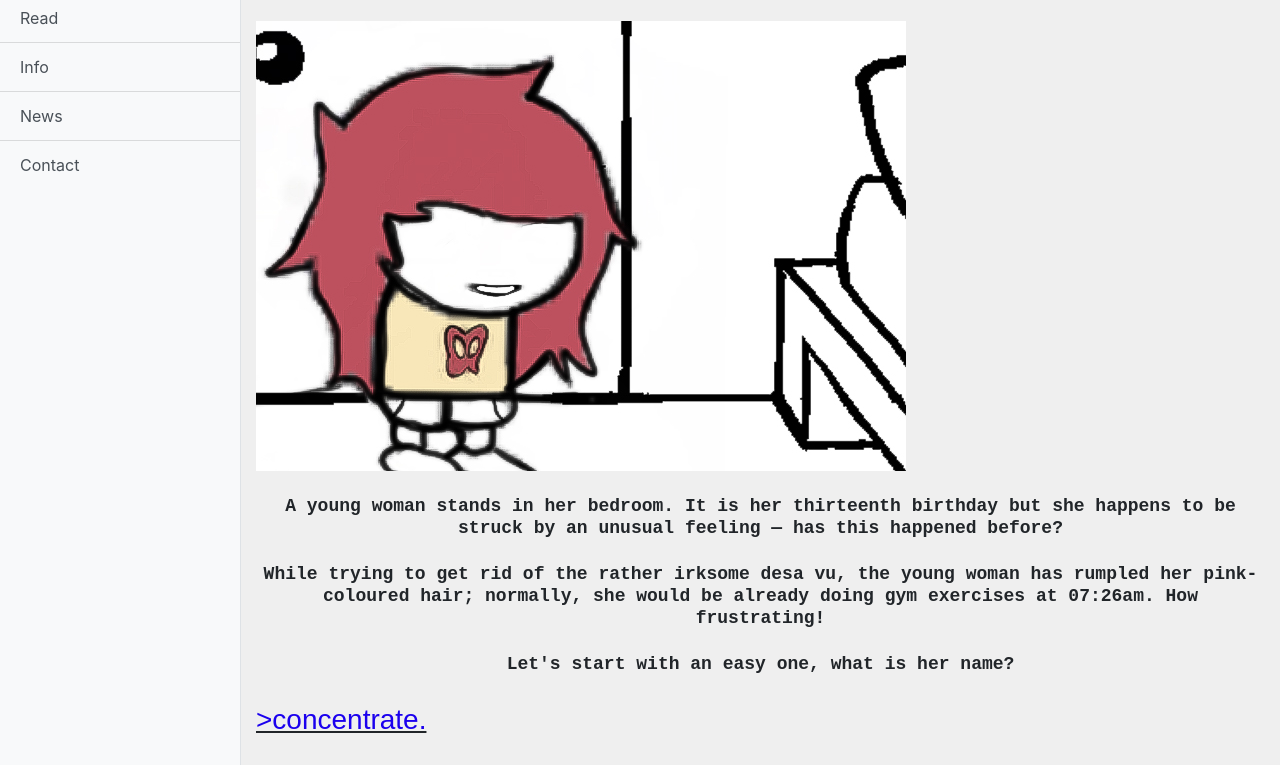
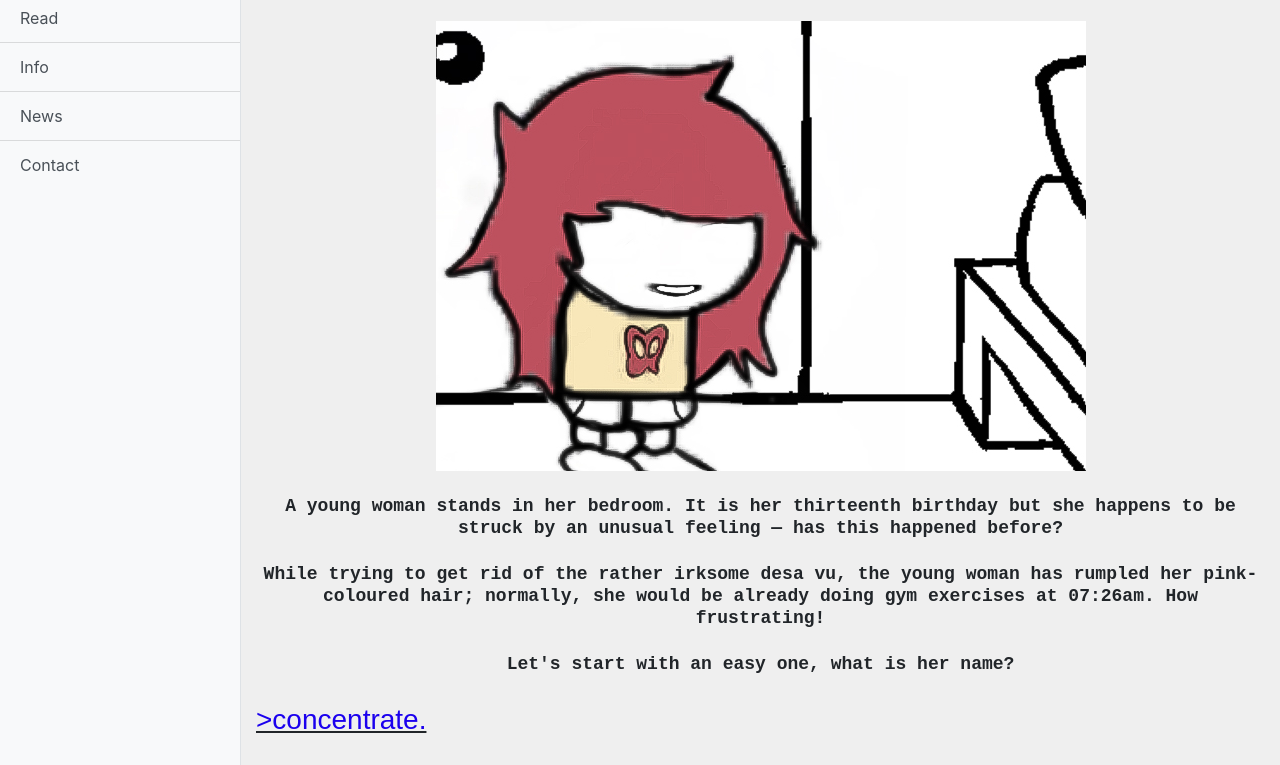
Before and after one commit to homestucks/homestuck, a plain HTML site: page index.html in a window 1280 px wide. Shown: the part 113-878 px from the top of the page. Drawn offline with Linux system fonts and the light colour scheme.

Commit message:
Update index.html

```diff
--- a/index.html
+++ b/index.html
@@ -43,7 +43,7 @@
 </nav>
       <div class="container-fluid">
         <h3 class="mt-4 mb-4 text-center">Homestuck</h3>
-        <img src="img/1.png" class="img-fluid mx-auto text-center" alt="Responsive image">
+        <img src="img/1.png" class="img-fluid mx-auto d-block text-center" alt="Responsive image">
         <p class="mt-4 text-center">A young woman stands in her bedroom. It is her thirteenth birthday but she happens to be struck by an unusual feeling &mdash; has this happened before?</p>
         <p class="mt-4 text-center">While trying to get rid of the rather irksome desa vu, the young woman has rumpled her pink-coloured hair; normally, she would be already doing gym exercises at 07:26am. How frustrating!</p>
         <p class="mt-4 text-center">Let's start with an easy one, what is her name?</p>
```
